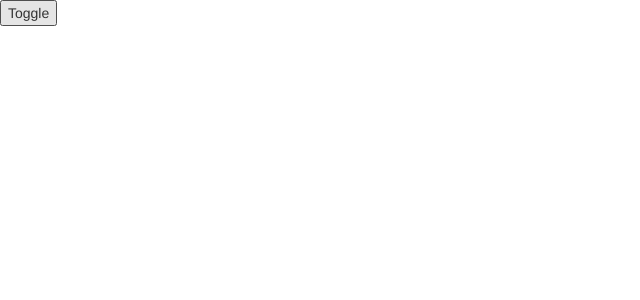
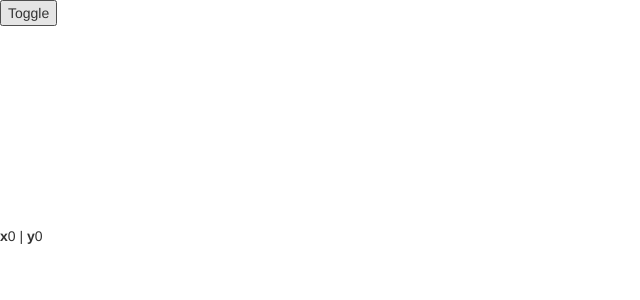
Before and after one commit to ng-practice/berlin-2017-10-08, an Angular app: page / in a window 1280 px wide. Shown: the top 300 px of the page, without its empty margins (0-640 px from the left). Built offline with nearby package versions, Linux system fonts and the light colour scheme.

Commit message:
add mouse-cursor

```diff
--- a/src/app/app.component.html
+++ b/src/app/app.component.html
@@ -1 +1,2 @@
 <info-box></info-box>
+<mouse-cursor></mouse-cursor>
--- /dev/null
+++ b/src/app/playground/mouse-cursor/mouse-cursor.component.html
@@ -0,0 +1,4 @@
+<div style="width: 200px; height:200px; border: 1px;" (mousemove)="updateCursorPosition($event)">
+
+</div>
+<strong>x</strong>{{ x }} | <strong>y</strong>{{ y }}
--- /dev/null
+++ b/src/app/playground/mouse-cursor/mouse-cursor.component.ts
@@ -0,0 +1,17 @@
+import { Component, OnInit } from '@angular/core';
+
+@Component({
+  selector: 'mouse-cursor',
+  templateUrl: './mouse-cursor.component.html',
+  styleUrls: ['./mouse-cursor.component.css']
+})
+export class MouseCursorComponent implements OnInit {
+  x = 0;
+  y = 0;
+
+  updateCursorPosition(event: MouseEvent) {
+    this.x = event.clientX;
+    this.y = event.clientY;
+  }
+
+}
--- a/src/app/playground/playground.module.ts
+++ b/src/app/playground/playground.module.ts
@@ -1,12 +1,13 @@
 import { NgModule } from '@angular/core';
 import { CommonModule } from '@angular/common';
 import { InfoBoxComponent } from './info-box/info-box.component';
+import { MouseCursorComponent } from './mouse-cursor/mouse-cursor.component';
 
 @NgModule({
   imports: [
     CommonModule
   ],
-  declarations: [InfoBoxComponent],
-  exports: [InfoBoxComponent]
+  declarations: [InfoBoxComponent, MouseCursorComponent],
+  exports: [InfoBoxComponent, MouseCursorComponent]
 })
 export class PlaygroundModule { }
```
Also changed, not shown: src/app/playground/mouse-cursor/mouse-cursor.component.css (added), 1 other file (tests, documents, lock files or other folders).
